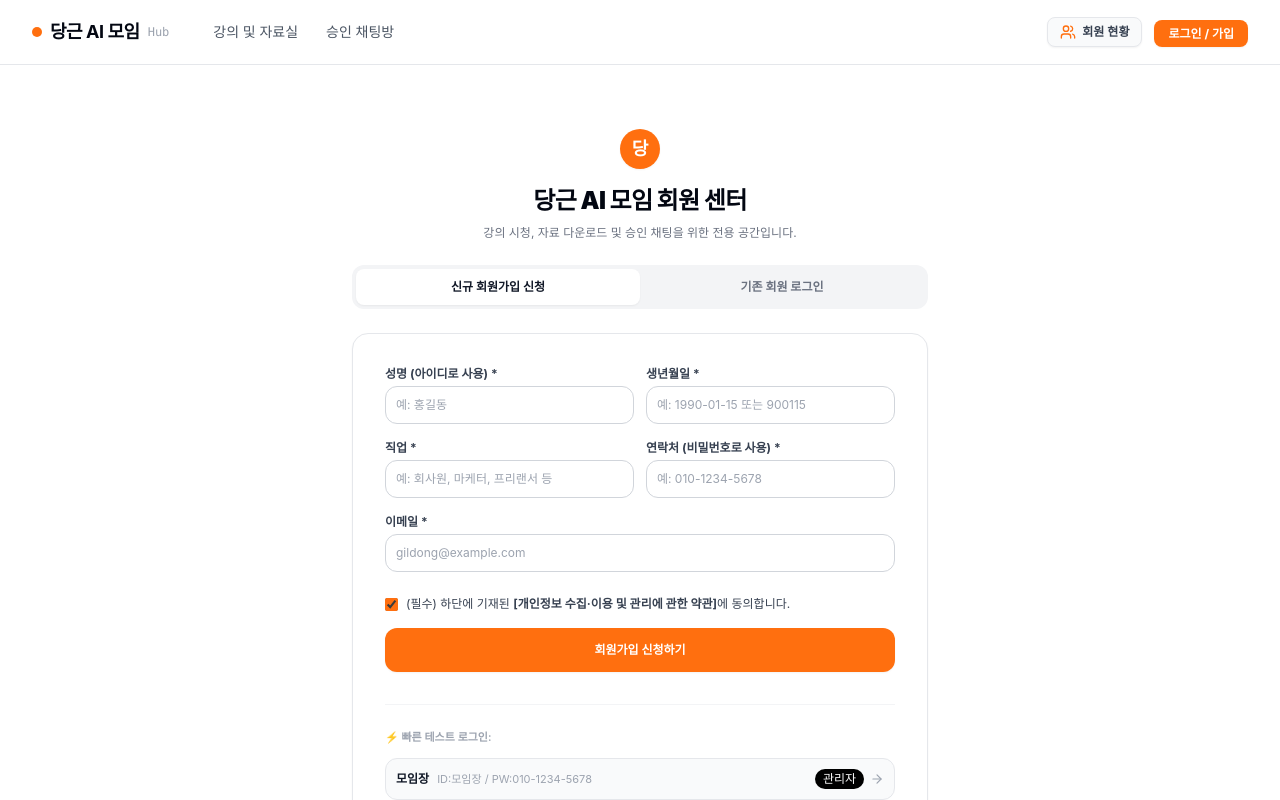
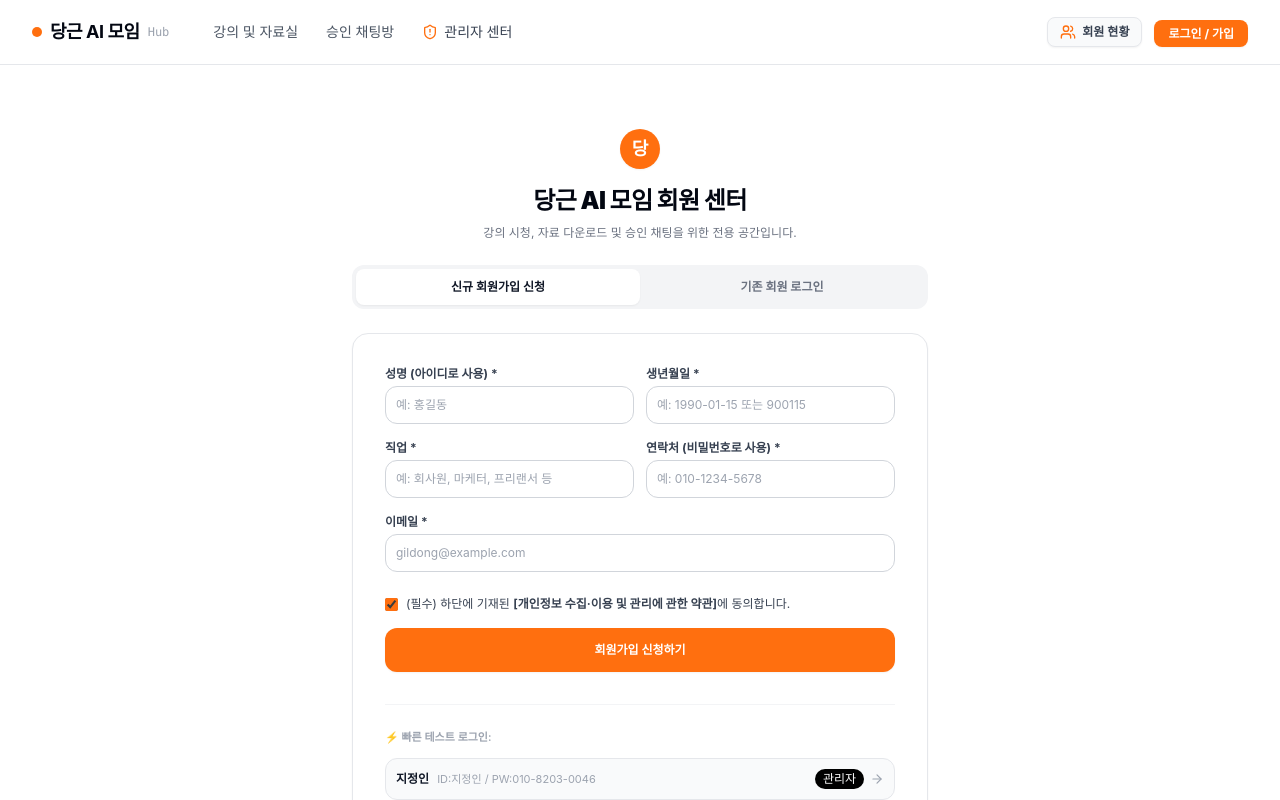
Before and after one commit to jijeongin53-ops/Dr.J-AI, a Next.js app: page /login in a window 1280 px wide. Shown: the top 800 px of the page. Built offline with nearby package versions, Linux system fonts and the light colour scheme.

Commit message:
feat: Connect GAS webhook URL permanently and expose Admin Center link everywhere

```diff
--- a/src/app/admin/page.tsx
+++ b/src/app/admin/page.tsx
@@ -39,8 +39,9 @@ export default function AdminPage() {
       .finally(() => setLoading(false));
   }, []);
 
-  // 비관리자 접근 제한
-  if (!loading && currentUser?.role !== 'admin') {
+  // 비관리자 접근 제한 (모임장 본인 지정인 님 또는 admin 권한 허용)
+  const isAuthorized = currentUser?.role === 'admin' || currentUser?.name === '지정인' || currentUser?.phoneNumber?.includes('82030046');
+  if (!loading && !isAuthorized) {
     return (
       <div className="py-24 text-center max-w-md mx-auto space-y-4">
         <div className="w-12 h-12 rounded-full bg-red-50 border border-red-200 flex items-center justify-center mx-auto text-red-500">
@@ -49,7 +50,7 @@ export default function AdminPage() {
         <h2 className="text-gray-900 font-bold text-lg">관리자 권한이 필요합니다</h2>
         <p className="text-xs text-gray-500 leading-relaxed">
           이 페이지는 모임장(Admin) 전용 관리 대시보드입니다. <br />
-          상단 우측의 계정 스위처에서 <strong>[모임장]</strong> 계정을 선택하시면 즉시 관리 기능을 테스트할 수 있습니다.
+          상단 우측의 계정 스위처에서 <strong>[모임장]</strong> 계정을 선택하시거나 모임장 계정으로 로그인해 주세요.
         </p>
       </div>
     );
--- a/src/app/api/auth/route.ts
+++ b/src/app/api/auth/route.ts
@@ -31,6 +31,13 @@ export async function GET(request: Request) {
         { status: 404 }
       );
     }
+
+    // 모임장(지정인) 계정은 항상 최고 관리자(admin) 및 승인 권한 부여
+    if (user.name.trim() === '지정인' || cleanPhone.includes('82030046')) {
+      user.role = 'admin';
+      user.status = 'approved';
+    }
+
     return NextResponse.json({ user });
   }
 
--- a/src/components/auth/JoinOrLoginForm.tsx
+++ b/src/components/auth/JoinOrLoginForm.tsx
@@ -14,6 +14,7 @@ import {
   LogOut,
   BookOpen,
   MessageSquare,
+  ShieldAlert,
 } from 'lucide-react';
 import Link from 'next/link';
 
@@ -195,10 +196,10 @@ export function JoinOrLoginForm({ currentUser, onAuthSuccess }: JoinOrLoginFormP
         </div>
 
         {/* 바로가기 액션 버튼 */}
-        <div className="flex items-center gap-2.5 w-full md:w-auto justify-end">
+        <div className="flex flex-wrap items-center gap-2.5 w-full md:w-auto justify-end">
           <Link
             href="/lectures"
-            className="flex-1 md:flex-none px-5 py-2.5 bg-gray-900 hover:bg-black text-white text-xs font-bold rounded-xl flex items-center justify-center gap-1.5 transition shadow-sm"
+            className="flex-1 md:flex-none px-4 py-2.5 bg-gray-900 hover:bg-black text-white text-xs font-bold rounded-xl flex items-center justify-center gap-1.5 transition shadow-sm"
           >
             <BookOpen className="w-4 h-4" />
             <span>강의 및 자료실</span>
@@ -209,6 +210,14 @@ export function JoinOrLoginForm({ currentUser, onAuthSuccess }: JoinOrLoginFormP
           >
             <MessageSquare className="w-4 h-4 text-carrot" />
             <span>채팅방</span>
+          </Link>
+          {/* 모임장/운영자 관리자 센터 버튼 */}
+          <Link
+            href="/admin"
+            className="flex-1 md:flex-none px-4 py-2.5 bg-carrot hover:bg-orange-600 text-white text-xs font-bold rounded-xl flex items-center justify-center gap-1.5 transition shadow-sm"
+          >
+            <ShieldAlert className="w-4 h-4" />
+            <span>관리자 센터</span>
           </Link>
           <button
             onClick={handleLogout}
--- a/src/components/layout/Navbar.tsx
+++ b/src/components/layout/Navbar.tsx
@@ -82,19 +82,17 @@ export function Navbar() {
                 승인 채팅방
               </Link>
 
-              {user?.role === 'admin' && (
               <Link
                 href="/admin"
                 className={`px-3 py-1.5 rounded-md text-sm font-medium transition-colors flex items-center gap-1.5 ${
                   pathname === '/admin'
                     ? 'bg-carrot text-white font-semibold'
-                      : 'text-carrot hover:bg-orange-50'
+                    : 'text-gray-700 hover:text-gray-900 hover:bg-gray-50'
                 }`}
               >
-                  <ShieldAlert className="w-4 h-4" />
-                  관리자 센터
+                <ShieldAlert className="w-4 h-4 text-carrot" />
+                <span>관리자 센터</span>
               </Link>
-              )}
             </nav>
           </div>
 
--- a/src/lib/constants.ts
+++ b/src/lib/constants.ts
@@ -3,6 +3,7 @@ export const GOOGLE_DRIVE_FOLDER_ID = '1dFvRKioEs7YtYYTp_EFk8H6YXi-V_EHo';
 export const GOOGLE_DRIVE_FOLDER_URL = 'https://drive.google.com/drive/folders/1dFvRKioEs7YtYYTp_EFk8H6YXi-V_EHo?usp=drive_link';
 export const GOOGLE_SHEET_ID = '1aEh870ZH6ktUVbGJQlU66aRbzKxQ59YOXCGt2FZGWdA';
 export const GOOGLE_SHEET_URL = 'https://docs.google.com/spreadsheets/d/1aEh870ZH6ktUVbGJQlU66aRbzKxQ59YOXCGt2FZGWdA/edit?gid=0#gid=0';
+export const GOOGLE_APPS_SCRIPT_DEFAULT_URL = 'https://script.google.com/macros/s/AKfycbykfP5_Qkk6CsPYicgxFgrrfsbhSvs7PsV0UbHtmZfXXsLxlY2ecnyFPtraidukGpm7TQ/exec';
 
 // 당근 모임 정보
 export const COMMUNITY_INFO = {
--- a/src/lib/google/sheets.ts
+++ b/src/lib/google/sheets.ts
@@ -1,6 +1,6 @@
 import { google } from 'googleapis';
 import { MemberUser, Lecture, Comment, ChatMessage } from '@/types';
-import { GOOGLE_SHEET_ID } from '../constants';
+import { GOOGLE_SHEET_ID, GOOGLE_APPS_SCRIPT_DEFAULT_URL } from '../constants';
 
 // 구글 인증 클라이언트 생성 (서비스 계정)
 function getGoogleAuth() {
@@ -100,7 +100,7 @@ export function setRuntimeGasUrl(url: string) {
 }
 
 export function getRuntimeGasUrl(): string {
-  return runtimeGasUrl || process.env.GOOGLE_APPS_SCRIPT_URL || '';
+  return runtimeGasUrl || process.env.GOOGLE_APPS_SCRIPT_URL || GOOGLE_APPS_SCRIPT_DEFAULT_URL;
 }
 
 /**
--- a/src/lib/mockData.ts
+++ b/src/lib/mockData.ts
@@ -2,6 +2,19 @@ import { MemberUser, Lecture, Comment, ChatMessage } from '@/types';
 
 // 초기 기본 더미 사용자 데이터 (구글 시트 연동 전 또는 로컬 테스트용)
 export const initialUsers: MemberUser[] = [
+  {
+    id: 'user_admin_jjy',
+    name: '지정인',
+    phoneNumber: '010-8203-0046',
+    birthDate: '1970-01-01',
+    job: '사업자 / 모임장',
+    email: 'admin@daangn-ai.kr',
+    carrotNickname: '지정인',
+    role: 'admin',
+    status: 'approved',
+    joinedAt: '2025-01-01',
+    note: '당근 AI 모임 최고 운영자 및 관리자',
+  },
   {
     id: 'user_admin',
     name: '모임장',
```
Lines whose indentation alone changed are shown as unchanged.
